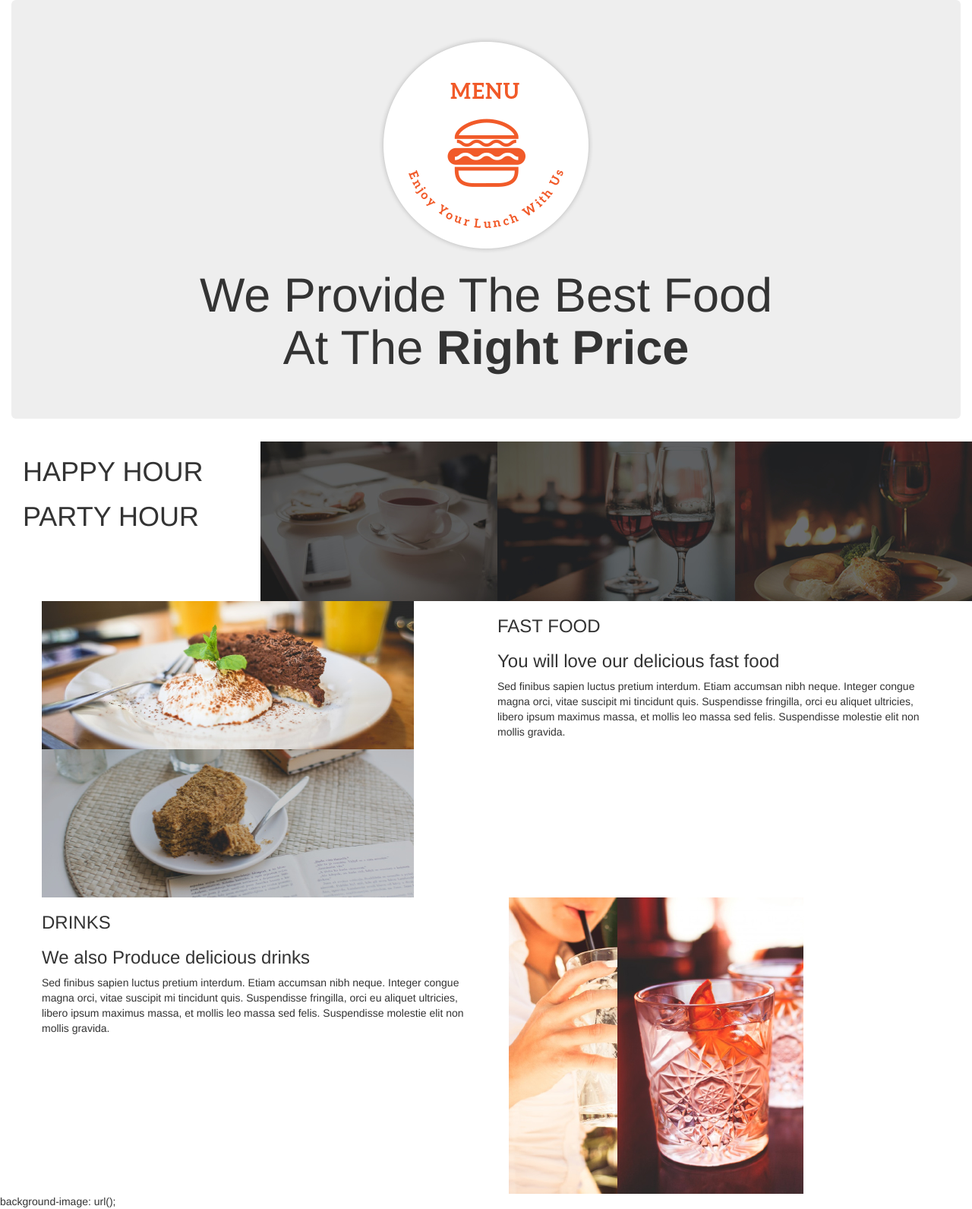
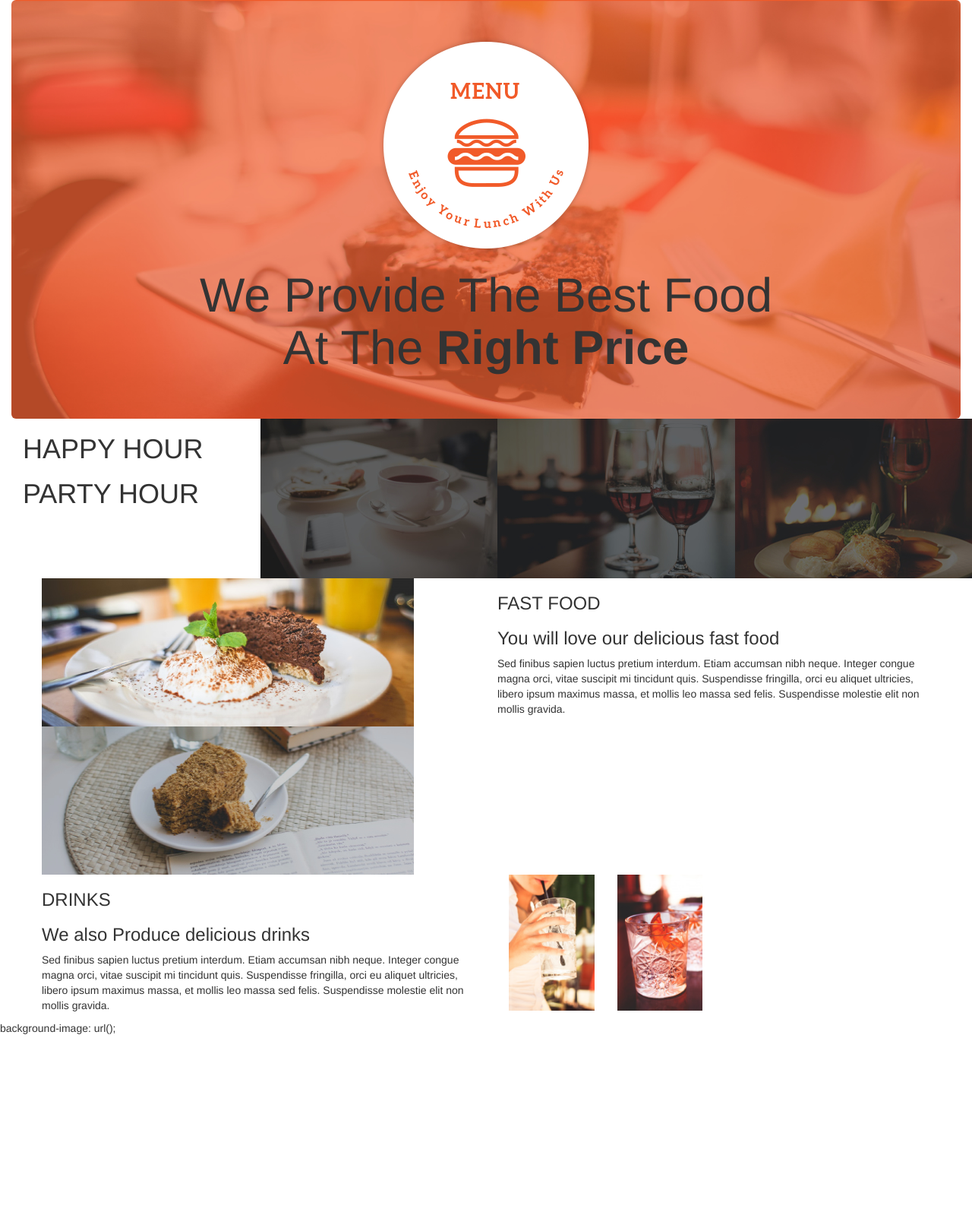
Before and after one commit to KevinJared/ANITA-S-KITCHEN, a plain HTML site: page index.html in a window 1280 px wide. Shown: the top 1591 px of the page at 76% size. After the commit the page ends 1363 px from the top, so only its background shows below. Drawn offline with Linux system fonts and the light colour scheme.

Commit message:
background images

```diff
--- a/css/styles.css
+++ b/css/styles.css
@@ -1,10 +1,16 @@
 .container{
+  width: auto;
+  object-fit: cover;
+  text-align: center;
+}
+.jumbotron{
+  background-image: url("../image/assets/backgrounds/landing.jpg");
+  width: 100%;
   margin-left: 0px;
   margin-right: 0px;
-  width: 100%;
-  background-image: url(image/assets/backgrounds/landing.jpg);
-  display:inline-block;
-  text-align: center;
+  margin-bottom: auto;
+  background-repeat: no-repeat;
+  background-size: cover;
 }
 .container-fluid{
   margin-left: 10px;
--- a/index.html
+++ b/index.html
@@ -58,10 +58,10 @@
         </div>
         <div class="col-md-6">
           <div class="col-md-3">
-            <img src="image/assets/drink1.jpg" alt="" float:left;>
+            <img class="img-responsive" src="image/assets/drink1.jpg" alt="">
           </div>
           <div class="col-md-3">
-            <img src="image/assets/drink2.jpg" alt="" float:left;>
+            <img class="img-responsive" src="image/assets/drink2.jpg" alt="">
           </div>
         </div>
       </div>
@@ -70,5 +70,5 @@
       background-image: url();
     </div>
 </body>
-
+ <a href="#"></a>
 </html>
```
